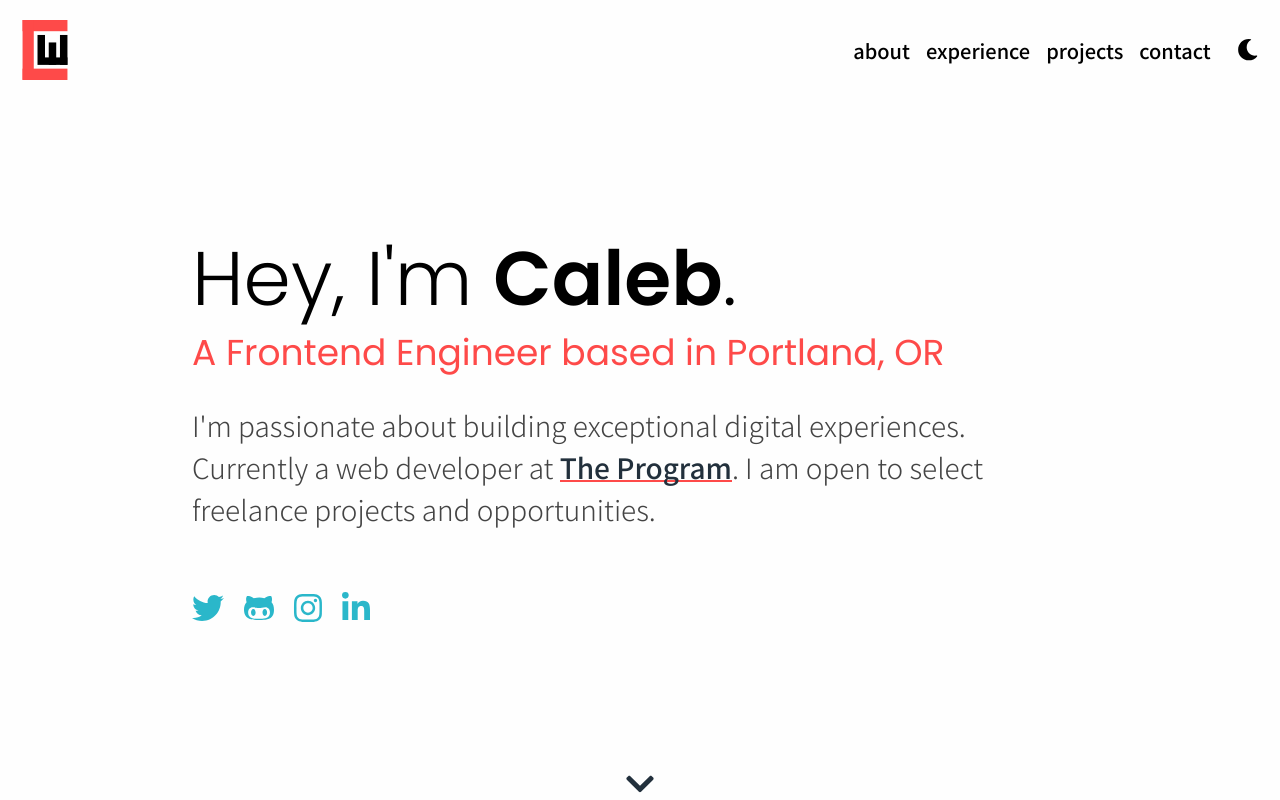
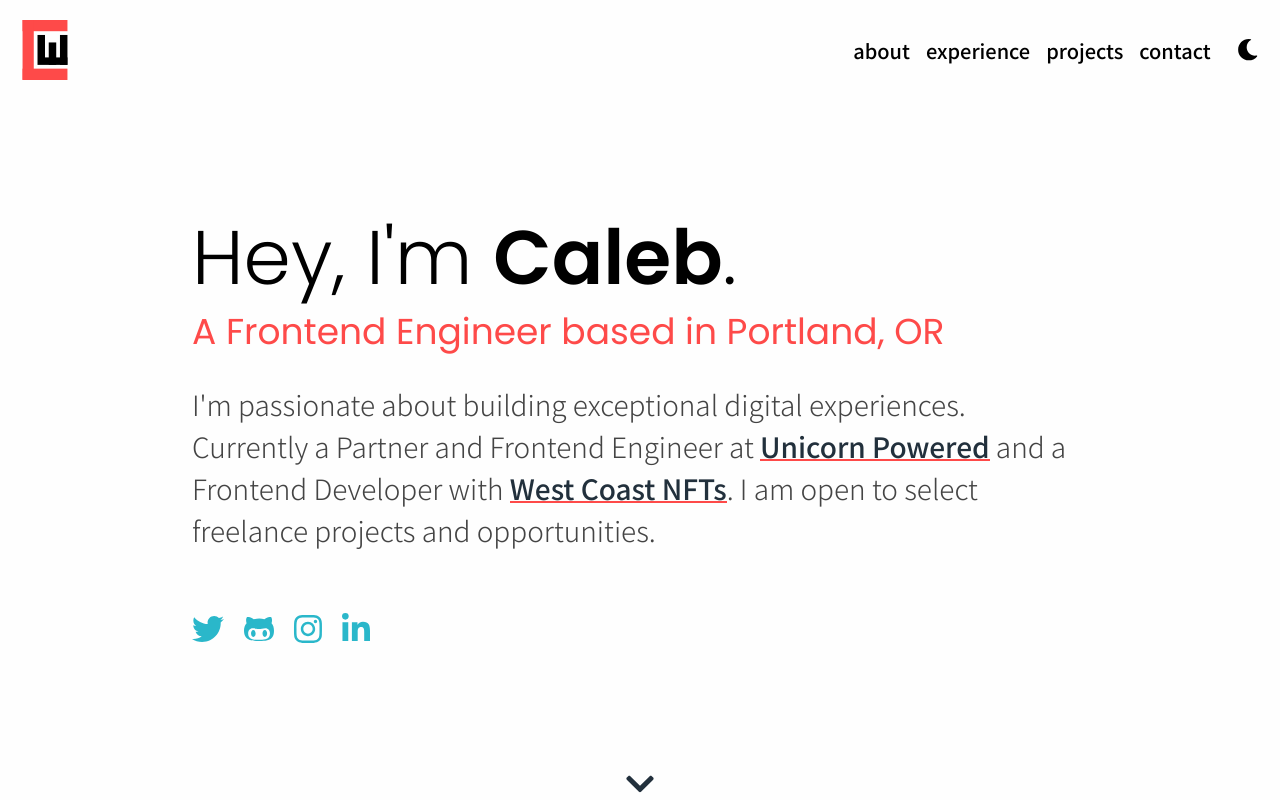
Before and after one commit to calebpdx/calebwhite-com-v2, a Next.js app: page / in a window 1280 px wide. Shown: the top 800 px of the page. Built offline with nearby package versions, Linux system fonts and the light colour scheme; no server answers.

Commit message:
updated hero

```diff
--- a/components/intro.jsx
+++ b/components/intro.jsx
@@ -76,14 +76,18 @@ const Hero = () => {
 			<h2>A Frontend Engineer based in Portland, OR</h2>
 			<Para>
 				I&apos;m passionate about building exceptional digital
-				experiences. Currently a web developer at {' '}
+				experiences. Currently a Partner and Frontend Engineer at {' '}
 				<a
-					href='https://www.theprogrampdx.com'
+					href='https://www.unicornpowered.xyz'
 					target='_blank'
 					rel='noreferrer'
 				>
-					The Program
-				</a>. I am open to select freelance projects and opportunities.
+					Unicorn Powered
+				</a> and a Frontend Developer with 				<a
+					href='https://www.westcoastnft.com/'
+					target='_blank'
+					rel='noreferrer'
+				>West Coast NFTs</a>. I am open to select freelance projects and opportunities.
 			</Para>
 			<Socials />
 		</Intro>
```
